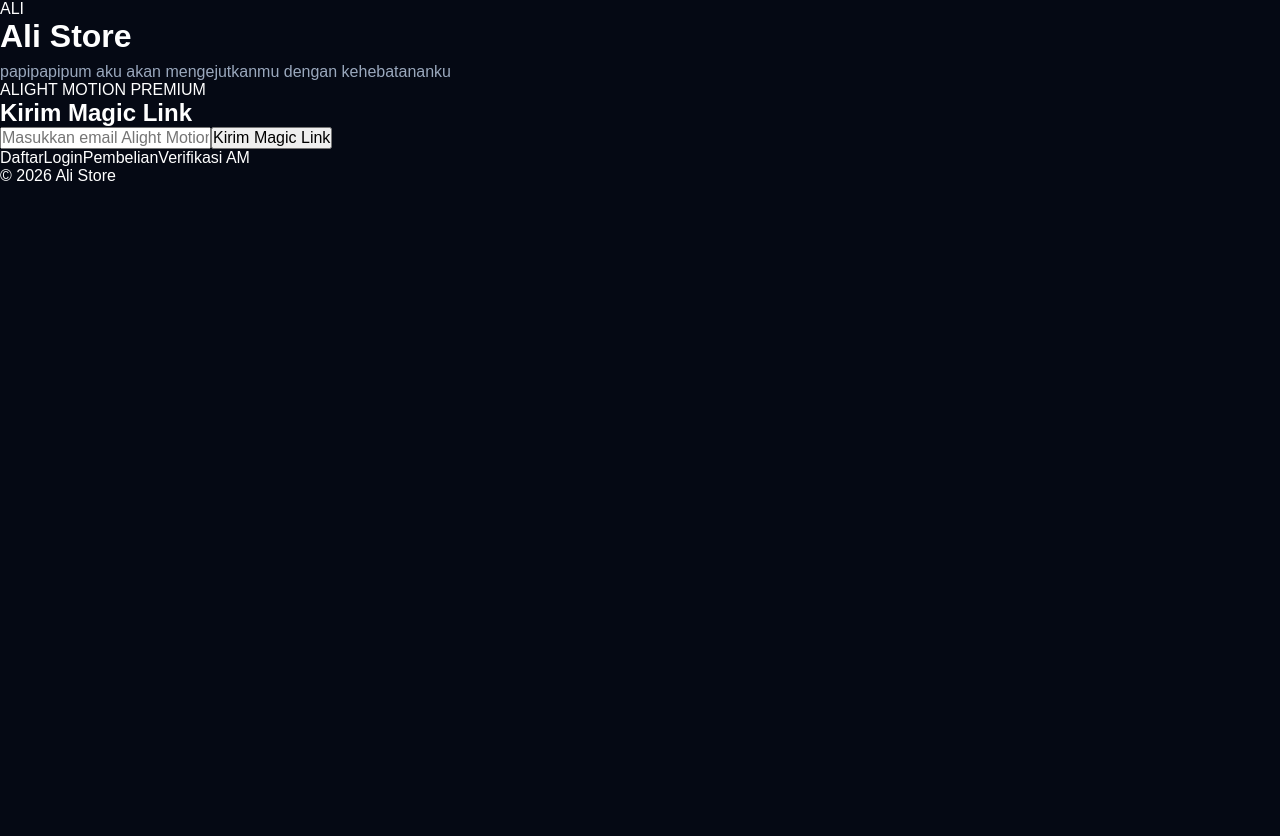
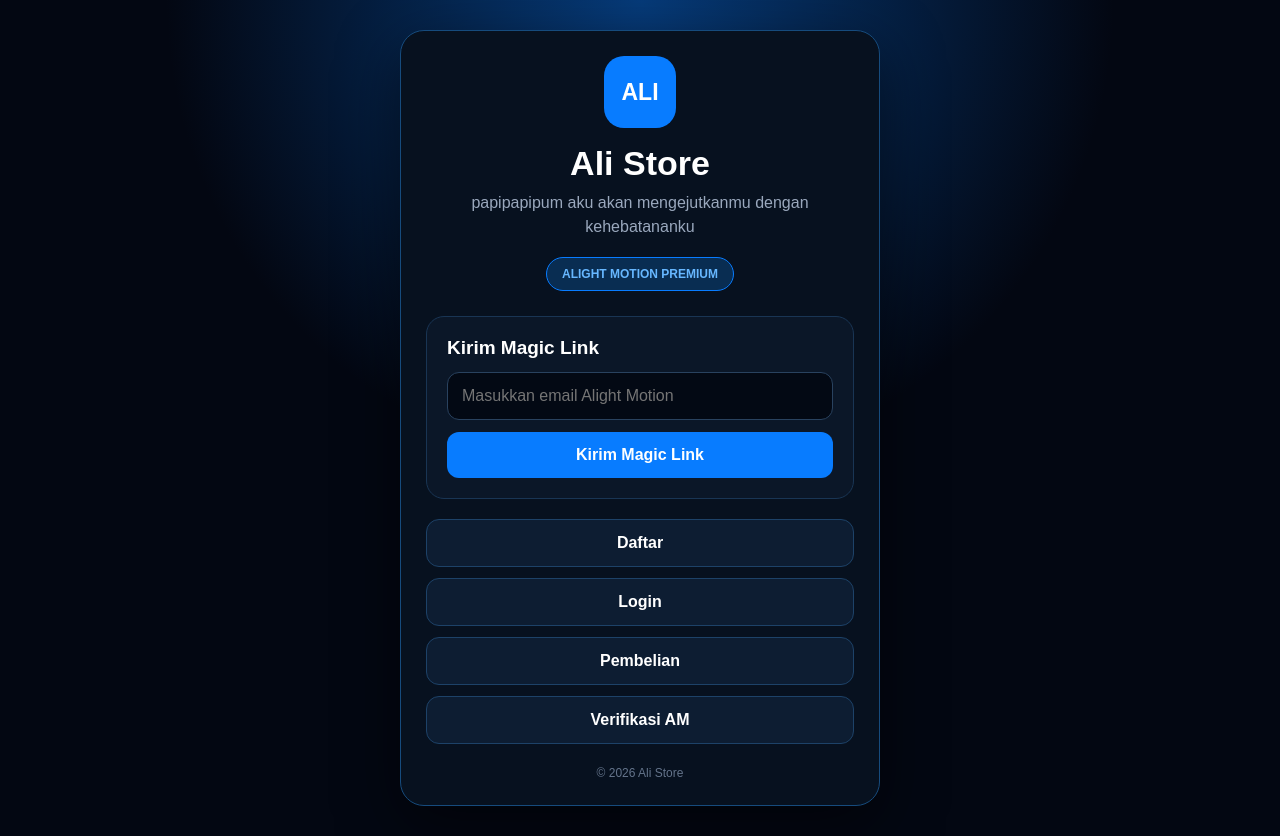
Before and after one commit to fczoshi-ux/Ali-web-am, a Next.js app: page / in a window 1280 px wide. Before the commit the page ends 800 px from the top, so only its background shows below. Built offline with nearby package versions, Linux system fonts and the light colour scheme.

Commit message:
Update globals.css

```diff
--- a/app/globals.css
+++ b/app/globals.css
@@ -10,9 +10,14 @@ body {
 }
 
 body {
-  background: #050914;
+  background: #030712;
   color: white;
   font-family: Arial, sans-serif;
+}
+
+a {
+  color: inherit;
+  text-decoration: none;
 }
 
 button,
@@ -20,77 +25,149 @@ input {
   font: inherit;
 }
 
-button {
-  cursor: pointer;
+.home {
+  min-height: 100vh;
+  padding: 30px 16px;
+  display: flex;
+  justify-content: center;
+  align-items: center;
+  background:
+    radial-gradient(circle at top, #063b7a, transparent 45%),
+    #030712;
 }
 
-a {
-  color: inherit;
-  text-decoration: none;
+.home-card {
+  width: 100%;
+  max-width: 480px;
+  padding: 25px;
+  border-radius: 24px;
+  background: #07111f;
+  border: 1px solid #164b7d;
+  box-shadow: 0 20px 60px rgba(0, 0, 0, 0.5);
+  text-align: center;
 }
 
-.container {
-  width: min(1100px, 92%);
-  margin: auto;
+.logo {
+  width: 72px;
+  height: 72px;
+  margin: 0 auto 16px;
+  display: flex;
+  align-items: center;
+  justify-content: center;
+  border-radius: 20px;
+  background: #087cff;
+  font-size: 23px;
+  font-weight: 900;
 }
 
-.card {
-  background: #0b1220;
-  border: 1px solid #1c2a40;
-  border-radius: 18px;
-  padding: 22px;
-  box-shadow: 0 10px 30px rgba(0, 0, 0, .25);
+h1 {
+  font-size: 34px;
+  margin-bottom: 8px;
 }
 
-.btn {
-  width: 100%;
-  border: 0;
-  border-radius: 12px;
-  padding: 14px;
-  background: #087cff;
-  color: white;
-  font-weight: bold;
-  margin-top: 10px;
+.subtitle {
+  color: #9aa8bd;
+  line-height: 1.5;
 }
 
-.btn:hover {
-  opacity: .9;
+.badge {
+  display: inline-block;
+  margin-top: 18px;
+  padding: 9px 15px;
+  border-radius: 50px;
+  background: #092d52;
+  border: 1px solid #087cff;
+  color: #67b7ff;
+  font-size: 12px;
+  font-weight: 800;
 }
 
-.input {
+.section {
+  margin-top: 25px;
+  padding: 20px;
+  border-radius: 18px;
+  background: #0b1728;
+  border: 1px solid #193554;
+  text-align: left;
+}
+
+.section h2 {
+  font-size: 19px;
+  margin-bottom: 13px;
+}
+
+input {
   width: 100%;
   padding: 14px;
-  margin-top: 8px;
-  margin-bottom: 12px;
-  border-radius: 10px;
-  border: 1px solid #263750;
-  background: #080e19;
+  border-radius: 12px;
+  border: 1px solid #29425f;
+  background: #030914;
   color: white;
   outline: none;
 }
 
-.title {
-  font-size: 32px;
+input:focus {
+  border-color: #087cff;
+}
+
+button {
+  width: 100%;
+  margin-top: 12px;
+  padding: 14px;
+  border: none;
+  border-radius: 12px;
+  background: #087cff;
+  color: white;
   font-weight: 800;
 }
 
-.subtitle {
-  color: #9aa8bd;
-  margin-top: 8px;
+button:disabled {
+  opacity: 0.6;
 }
 
-.grid {
-  display: grid;
-  grid-template-columns: repeat(auto-fit, minmax(220px, 1fr));
-  gap: 15px;
+.message {
+  margin-top: 12px;
+  color: #67b7ff;
+  font-size: 14px;
 }
 
-@media (max-width: 600px) {
-  .title {
-    font-size: 26px;
+.menu {
+  display: grid;
+  gap: 11px;
+  margin-top: 20px;
+}
+
+.menu a {
+  display: block;
+  padding: 14px;
+  border-radius: 13px;
+  background: #0d1d32;
+  border: 1px solid #1d4268;
+  font-weight: 700;
+  text-align: center;
+}
+
+.menu a:hover {
+  background: #12345a;
+  border-color: #087cff;
+}
+
+.footer {
+  margin-top: 22px;
+  color: #64748b;
+  font-size: 12px;
+}
+
+@media (max-width: 500px) {
+  .home {
+    padding: 18px 12px;
   }
 
-  .card {
-    padding: 18px;
+  .home-card {
+    padding: 20px 16px;
+  }
+
+  h1 {
+    font-size: 29px;
   }
 }
```
